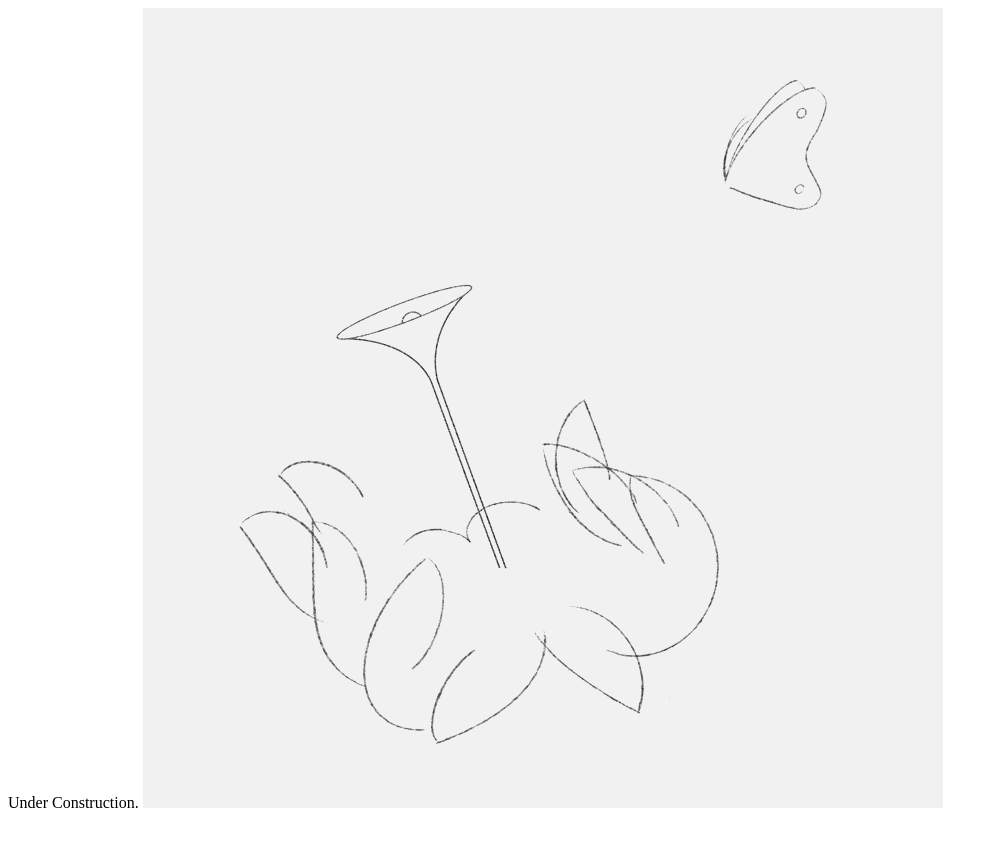
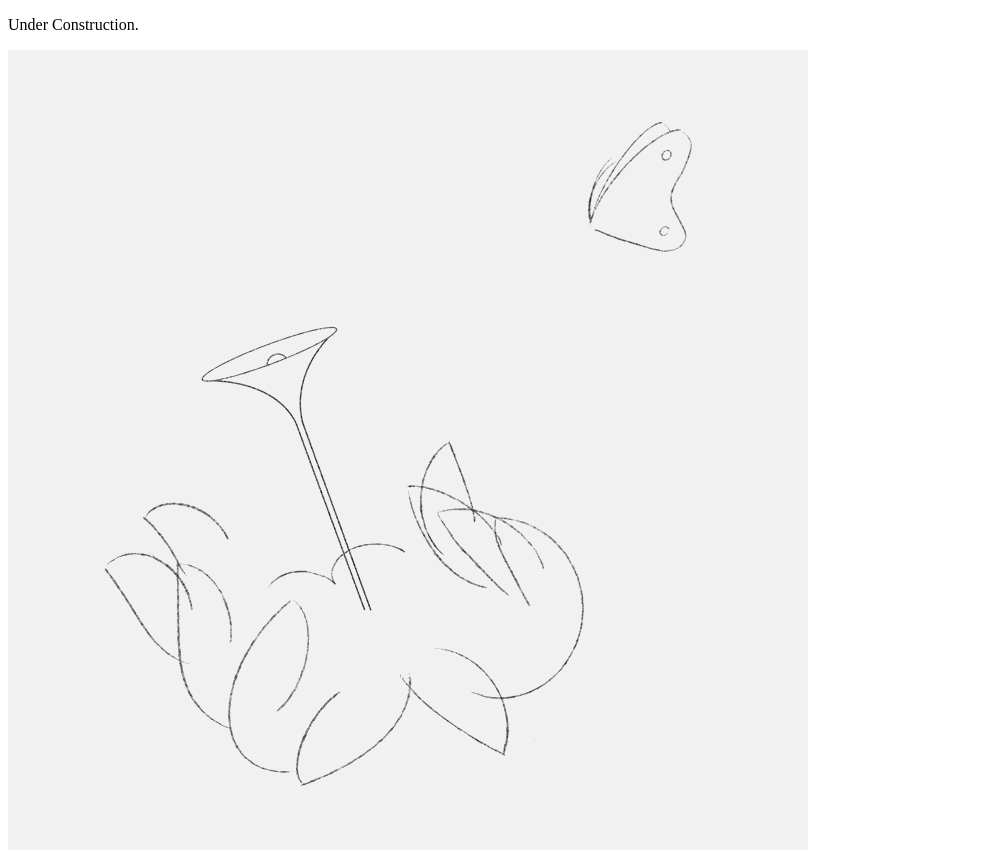
Before and after one commit to tadpole-pot/new-project, a plain HTML site: page index.html in a window 1280 px wide. Shown: the whole page, without its empty margins (0-998 px from the left). Before the commit the page ends 820 px from the top, so only its background shows below. Drawn offline with Linux system fonts and the light colour scheme.

Commit message:
index.html を更新

```diff
--- a/index.html
+++ b/index.html
@@ -6,7 +6,7 @@
 
 </head>
 <body>
-Under Construction.
+<p>Under Construction.</p>
 
 <img src="image3.gif" alt="image3.gif" width="800" height="800" loading="lazy">
 
```
